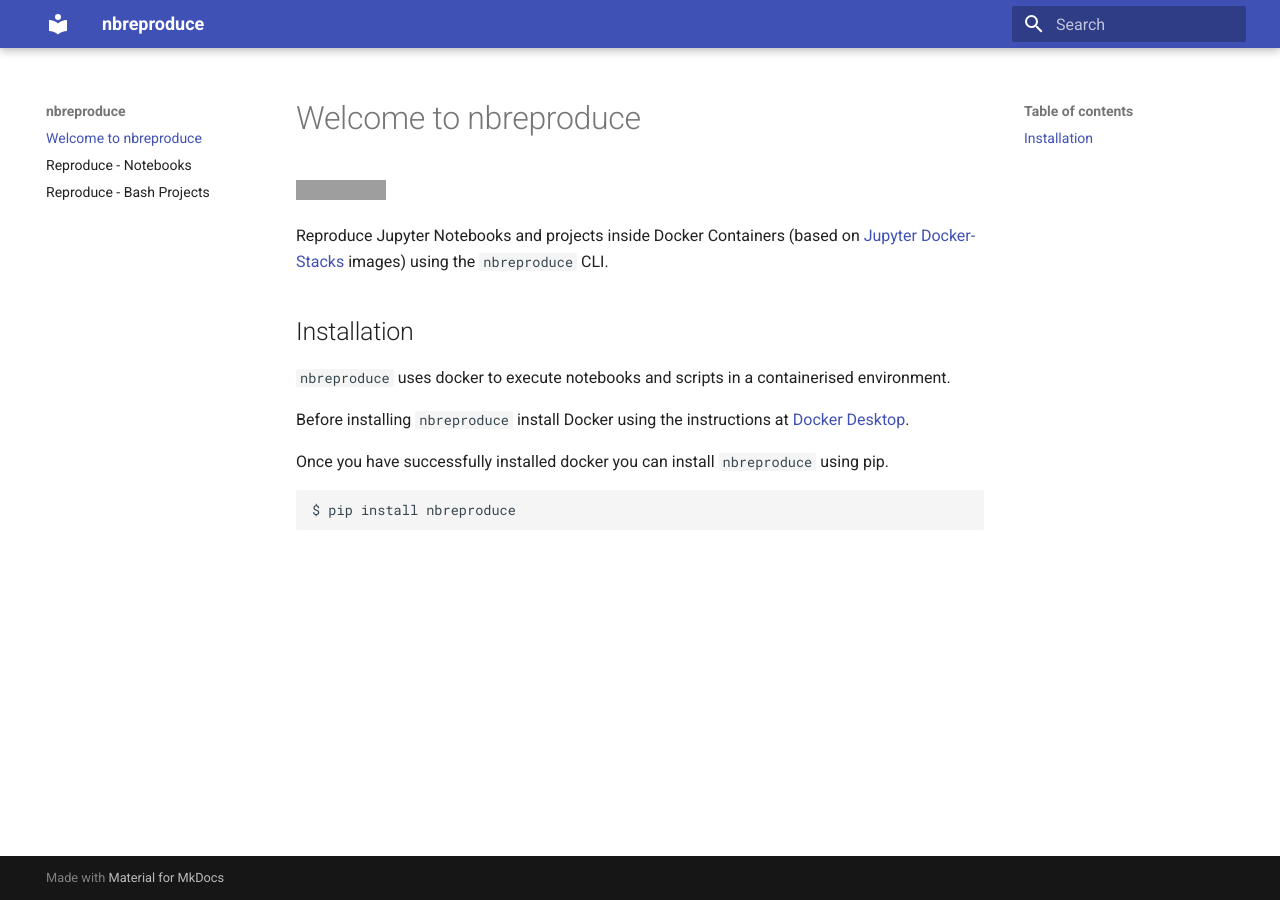
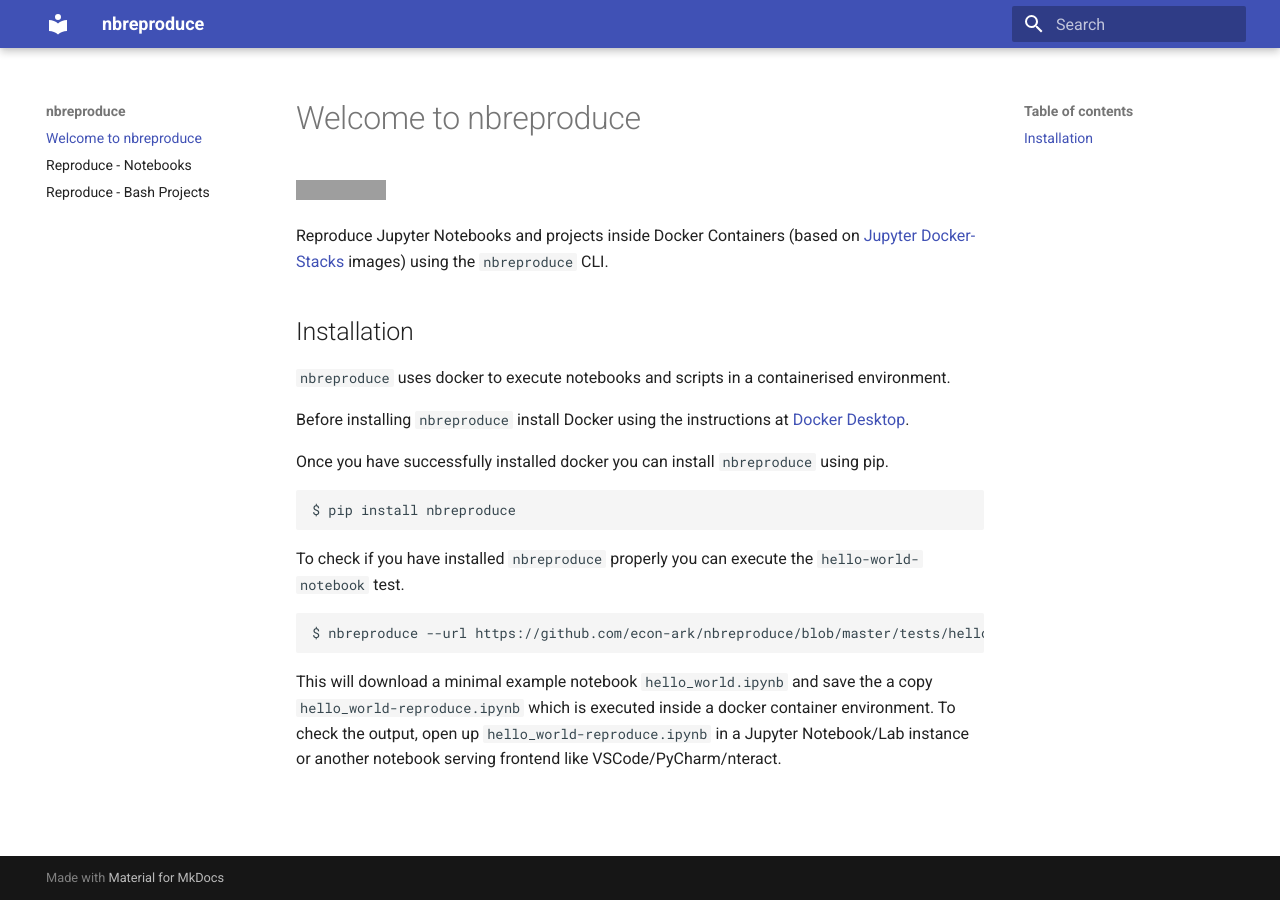
Before and after one commit to econ-ark/nbreproduce, an MkDocs documentation site: the page built from docs/index.md, in a window 1280 px wide. Built offline with MkDocs 1.6.1 and Material for MkDocs 9.7.7, drawn with Linux system fonts in a browser that asks for light colours; grey boxes are pictures that could not be loaded.

Commit message:
Update index.md

````diff
--- a/docs/index.md
+++ b/docs/index.md
@@ -16,3 +16,10 @@
 ```
 $ pip install nbreproduce
 ```
+
+To check if you have installed `nbreproduce` properly you can execute the `hello-world-notebook` test.
+
+```
+$ nbreproduce --url https://github.com/econ-ark/nbreproduce/blob/master/tests/hello_world.ipynb
+```
+This will download a minimal example notebook `hello_world.ipynb` and save the a copy `hello_world-reproduce.ipynb` which is executed inside a docker container environment. To check the output, open up `hello_world-reproduce.ipynb` in a Jupyter Notebook/Lab instance or another notebook serving frontend like VSCode/PyCharm/nteract.
````
